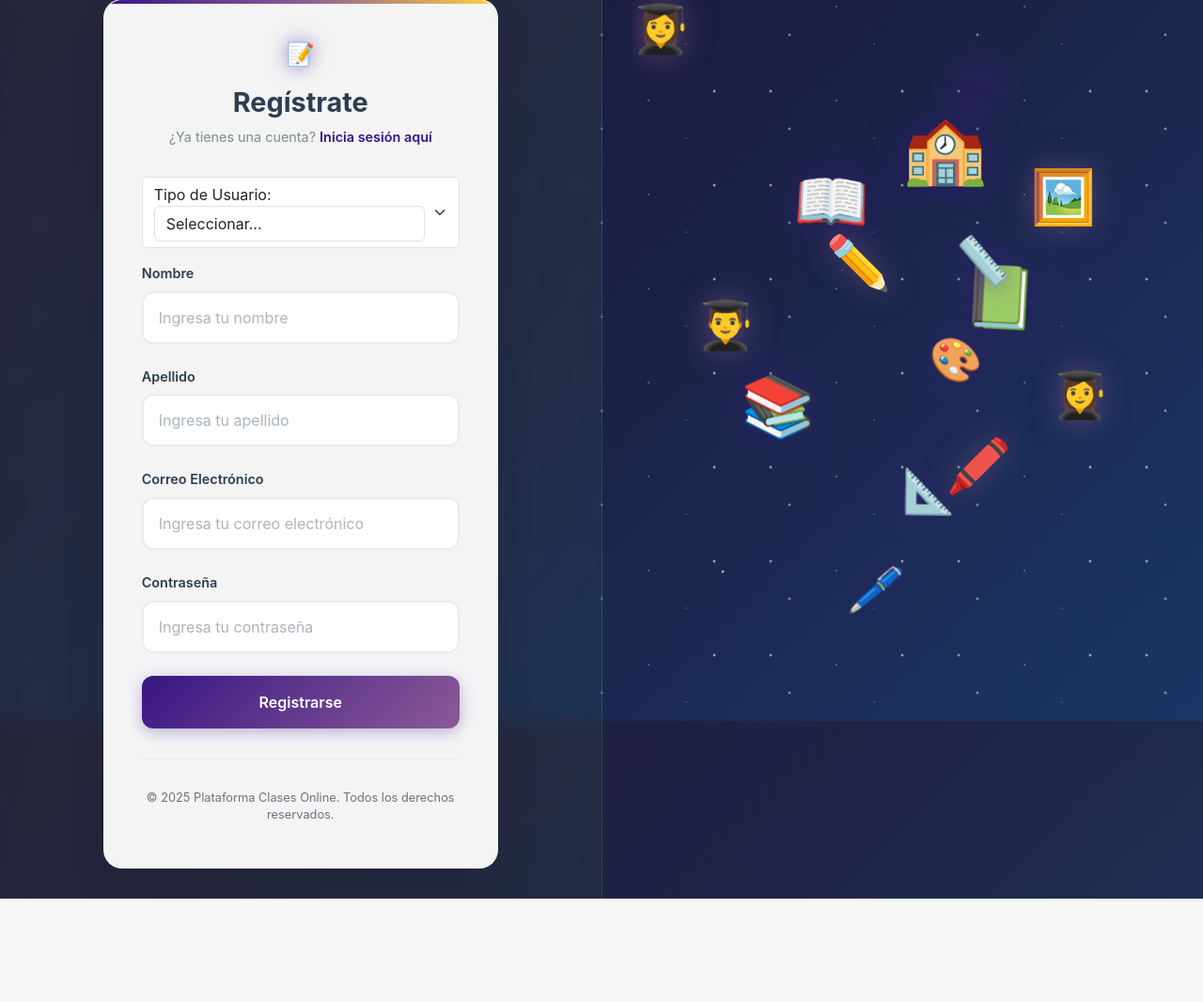
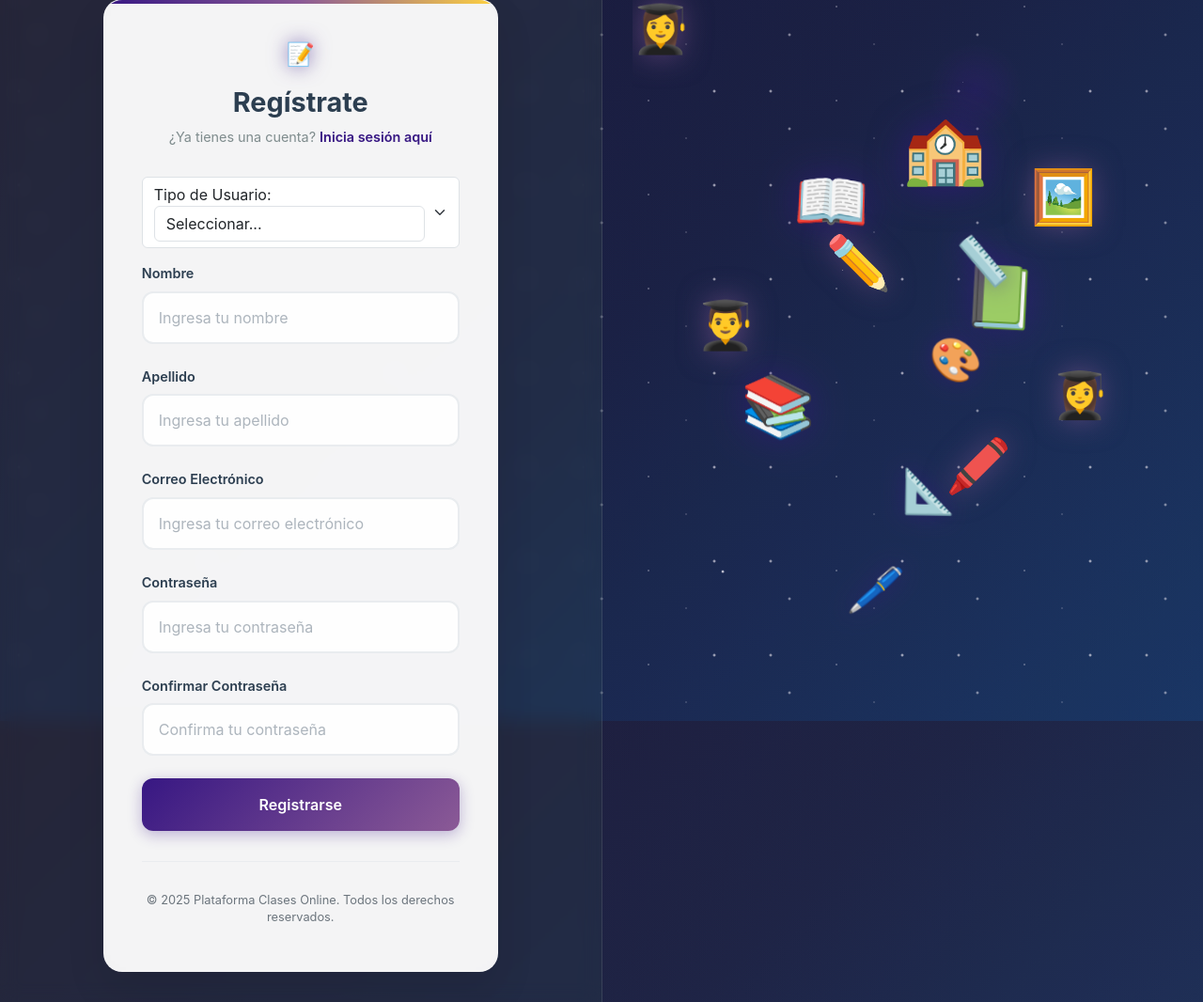
Before and after one commit to Danield05/plataforma-clases-online, a PHP site: page /plataforma-clases-online/register in a window 1280 px wide. Shown: the part 33-1099 px from the top of the page at 94% size. Before the commit the page ends 989 px from the top, so only its background shows below. Run offline with PHP 8.4, Linux system fonts and the light colour scheme.

Commit message:
se agrega campo confirmar contrasena

```diff
--- a/views/layouts/register.php
+++ b/views/layouts/register.php
@@ -53,24 +53,28 @@
 
                 <div class="form-group-modern">
                     <label for="first_name">Nombre</label>
-                    <input type="text" id="first_name" name="first_name" required placeholder="Ingresa tu nombre" suggested="Nombre">
+                    <input type="text" id="first_name" name="first_name" required placeholder="Ingresa tu nombre">
                 </div>
 
                 <div class="form-group-modern">
                     <label for="last_name">Apellido</label>
-                    <input type="text" id="last_name" name="last_name" required placeholder="Ingresa tu apellido" suggested="Apellido">
+                    <input type="text" id="last_name" name="last_name" required placeholder="Ingresa tu apellido">
                 </div>
 
                 <div class="form-group-modern">
                     <label for="email">Correo Electrónico</label>
-                    <input type="email" id="email" name="email" required placeholder="Ingresa tu correo electrónico" suggested="email">
+                    <input type="email" id="email" name="email" required placeholder="Ingresa tu correo electrónico">
                 </div>
 
                 <div class="form-group-modern">
                     <label for="password">Contraseña</label>
-                    <input type="password" id="password" name="password" required placeholder="Ingresa tu contraseña" autocomplete="current-password">
+                    <input type="password" id="password" name="password" required placeholder="Ingresa tu contraseña">
                 </div>
 
+                <div class="form-group-modern">
+                    <label for="confirm_password">Confirmar Contraseña</label>
+                    <input type="password" id="confirm_password" name="confirm_password" required placeholder="Confirma tu contraseña">
+                </div>
                 <!-- Campos específicos para profesor -->
                 <div id="profesor-fields" style="display: none;">
                     <div class="form-group-modern">
```
